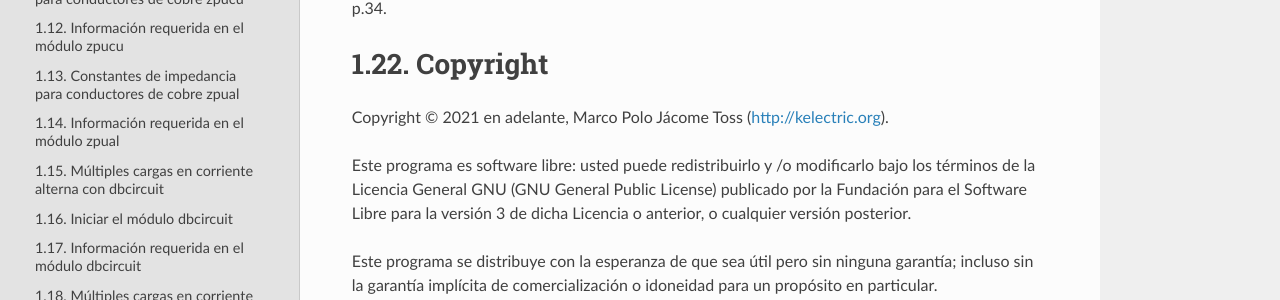
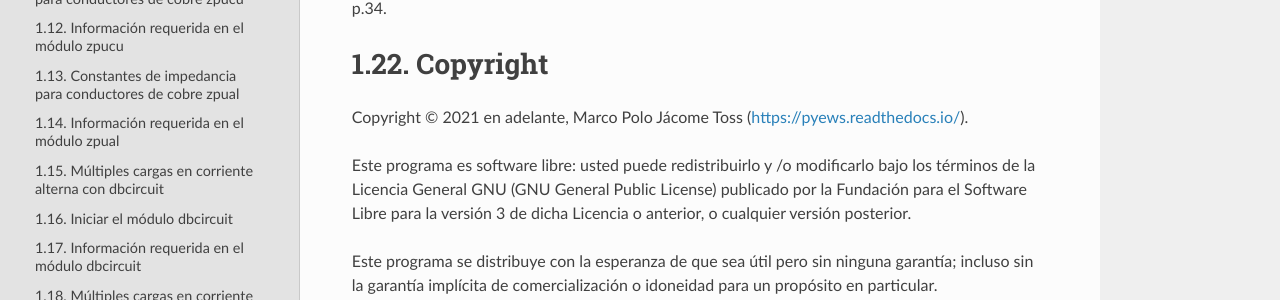
Before and after one commit to jacometoss/PyEWS, a Sphinx documentation site: the page built from docs/parte1/Reference.rst, in a window 1280 px wide. Shown: the part 283-583 px from the top of the page. Built offline with Sphinx 7.4.7 and the Read the Docs theme 2.0.0, drawn with Linux system fonts in a browser that asks for light colours; some of the changed lines change nothing that is shown.

Commit message:
Update Reference.rst

```diff
--- a/docs/parte1/Reference.rst
+++ b/docs/parte1/Reference.rst
@@ -17,7 +17,7 @@ York, Basel: Marcel Dekker Inc., p.34.
 Copyright
 =========
 
-Copyright © 2021 en adelante, Marco Polo Jácome Toss (http://kelectric.org).
+Copyright © 2021 en adelante, Marco Polo Jácome Toss (https://pyews.readthedocs.io/).
 
 Este programa es software libre: usted puede redistribuirlo y /o modificarlo bajo los términos de la Licencia General GNU (GNU General Public License) publicado por la Fundación para el Software Libre para la versión 3 de dicha Licencia o anterior, o cualquier versión posterior.
 
```
